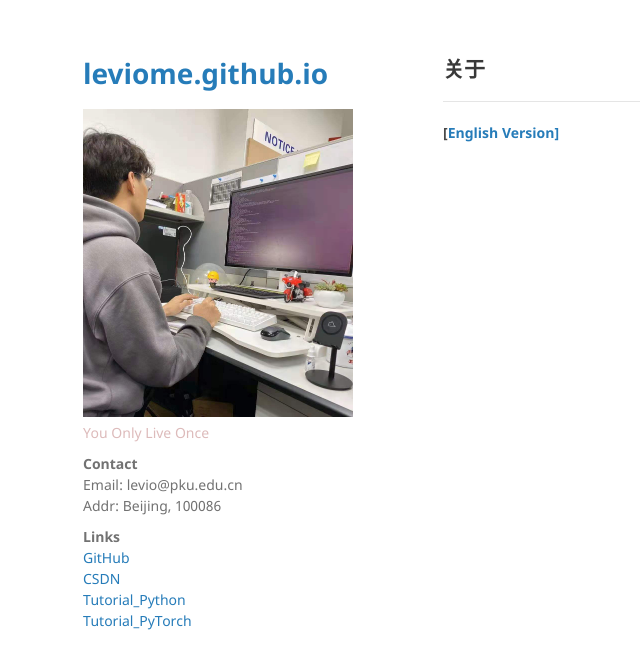
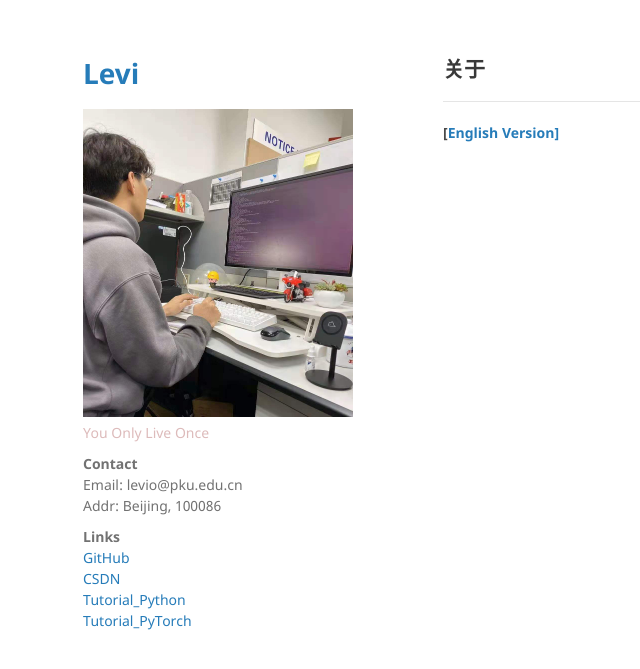
Before and after one commit to leviome/leviome.github.io, a Jekyll site: the page built from index_cn.md, in a window 1280 px wide. Shown: the top 669 px of the page, without its empty margins (127-767 px from the left). Built offline with Jekyll 4.4.1, drawn with Linux system fonts in a browser that asks for light colours; our own code applies the rules of GitHub Pages for plain Markdown files.

Commit message:
modify info

```diff
--- a/_layouts/default.html
+++ b/_layouts/default.html
@@ -14,7 +14,7 @@
   <body>
     <div class="wrapper">
       <header>
-        <h1><a href="{{ "/" | absolute_url }}">{{ hello | default: site.github.repository_name }}</a></h1>
+        <h1><a href="{{ "/" | absolute_url }}">{{ site.title | default: site.github.repository_name }}</a></h1>
 
         {% if site.logo %}
           <img src="{{site.logo | relative_url}}" alt="Logo" />
```
